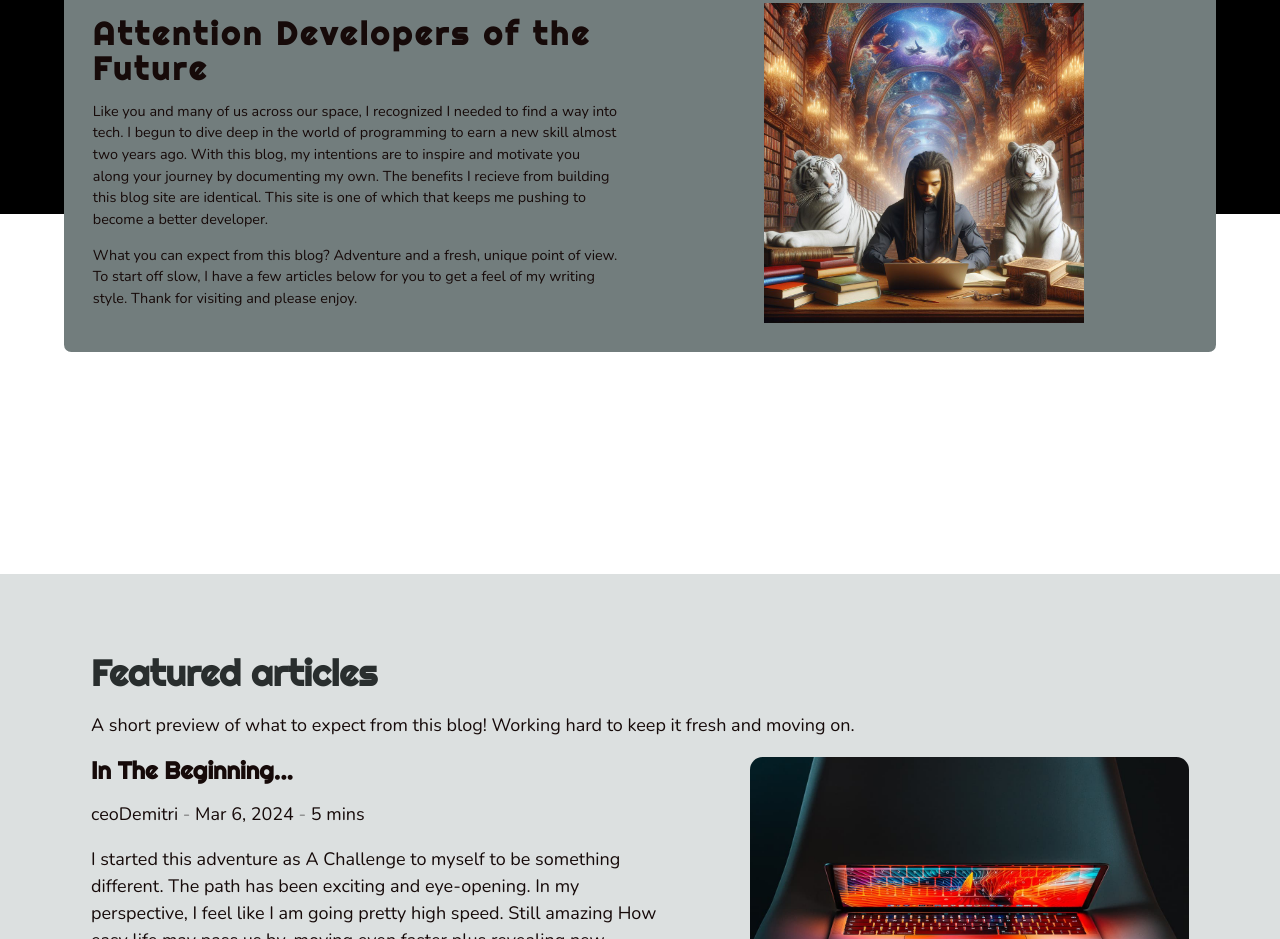
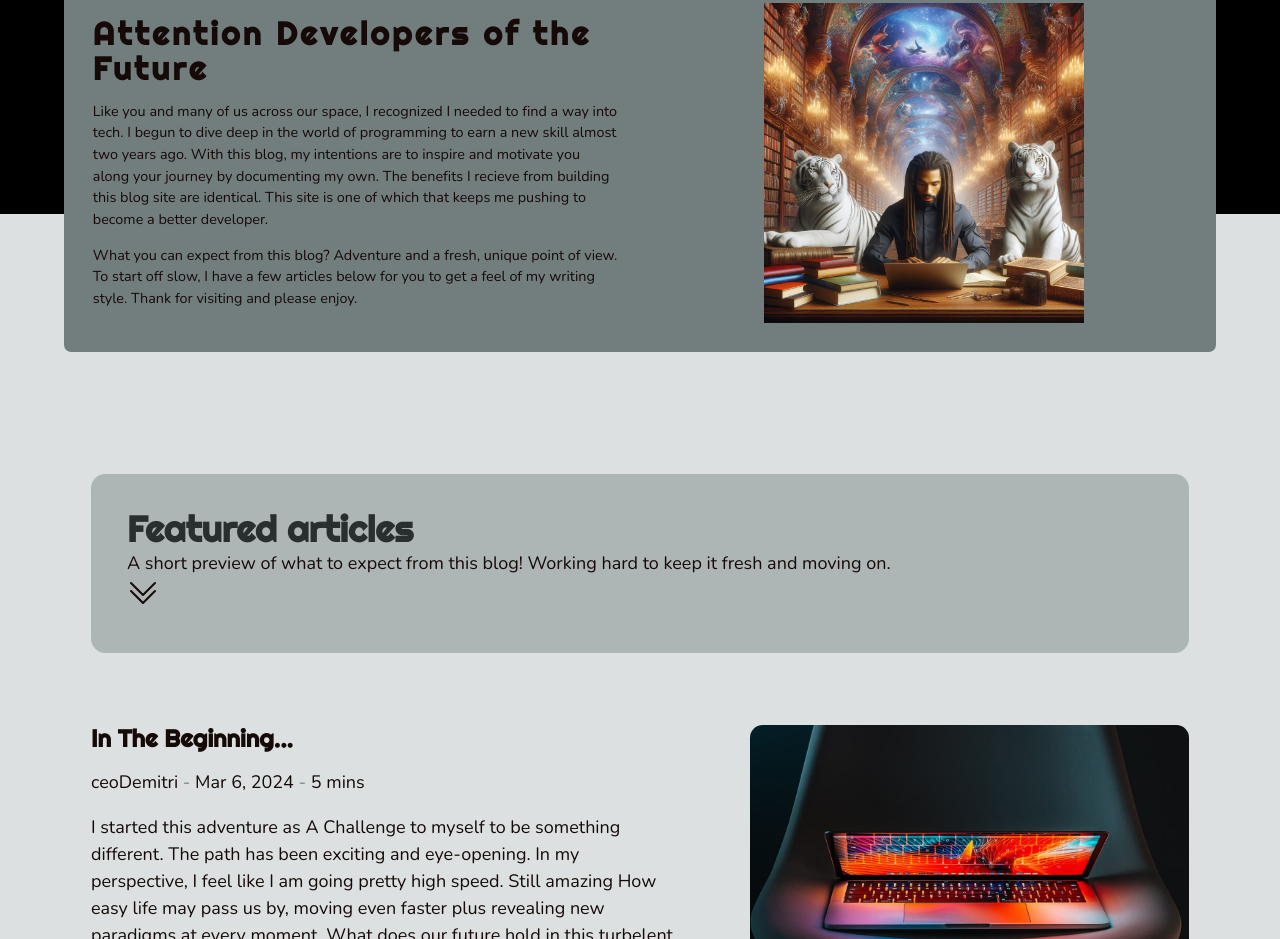
Before and after one commit to CEODemitri/To-Code, an Eleventy site: page src/index.njk in a window 1280 px wide. Shown: the part 242-1181 px from the top of the page. Built offline with nearby package versions, Linux system fonts and the light colour scheme; Eleventy itself is replaced by a stand-in of ours; files that its build step writes are made by us from their sources.

Commit message:
bg to title of section with icon

```diff
--- a/src/index.njk
+++ b/src/index.njk
@@ -15,8 +15,14 @@ layout: 'base.njk'
 </section>
 <section id="featured-articles" class="featured-articles">
   <div class="container flow">
-    <h2 class="section-title">Featured articles</h2>
-    <p class="">A short preview of what to expect from this blog! Working hard to keep it fresh and moving on.</p>
+    <section class="intro">
+      <h2 class="section-title">Featured articles</h2>
+      <p class="">A short preview of what to expect from this blog! Working hard to keep it fresh and moving on.</p>
+      <svg xmlns="http://www.w3.org/2000/svg" width="32" height="32" fill="currentColor" class="bi bi-chevron-double-down" viewBox="0 0 16 16">
+      <path fill-rule="evenodd" d="M1.646 6.646a.5.5 0 0 1 .708 0L8 12.293l5.646-5.647a.5.5 0 0 1 .708.708l-6 6a.5.5 0 0 1-.708 0l-6-6a.5.5 0 0 1 0-.708"/>
+      <path fill-rule="evenodd" d="M1.646 2.646a.5.5 0 0 1 .708 0L8 8.293l5.646-5.647a.5.5 0 0 1 .708.708l-6 6a.5.5 0 0 1-.708 0l-6-6a.5.5 0 0 1 0-.708"/>
+</svg>
+    </section>
     <ul role="list" class="articles_list flow">
       {%- for post in collections.featured | reverse -%}
         {% include 'article-snippet.njk' %}
--- a/src/style.css
+++ b/src/style.css
@@ -80,6 +80,7 @@ body {
   min-height: 100vh;
   text-rendering: optimizeSpeed;
   line-height: 1.5;
+  background-color: var(--clr-primary-200)
 }
 
 /* A elements that don't have a class get default styles */
@@ -290,8 +291,7 @@ section,
 }
 
 .featured-articles {
-  background-color: var(--clr-primary-200);
-  margin-top: 20em;
+  margin-top: 10em;
 }
 
 @media (max-width: 600px) {
@@ -302,13 +302,24 @@ section,
   }
 
   .featured-articles {
-    margin-top: 23em;
+    margin-top: 28em;
   }
 }
 
 .articles__list {
   --flow-spacer: 3rem;
   margin: 6rem 0;
+}
+
+.intro {
+  background-color: #727d7d70;
+  padding: 2em;
+  margin-bottom: 4em;
+  border-radius: 0.8em;
+}
+
+.intro > i {
+  color: black;
 }
 
 /* //////////////////////
```
